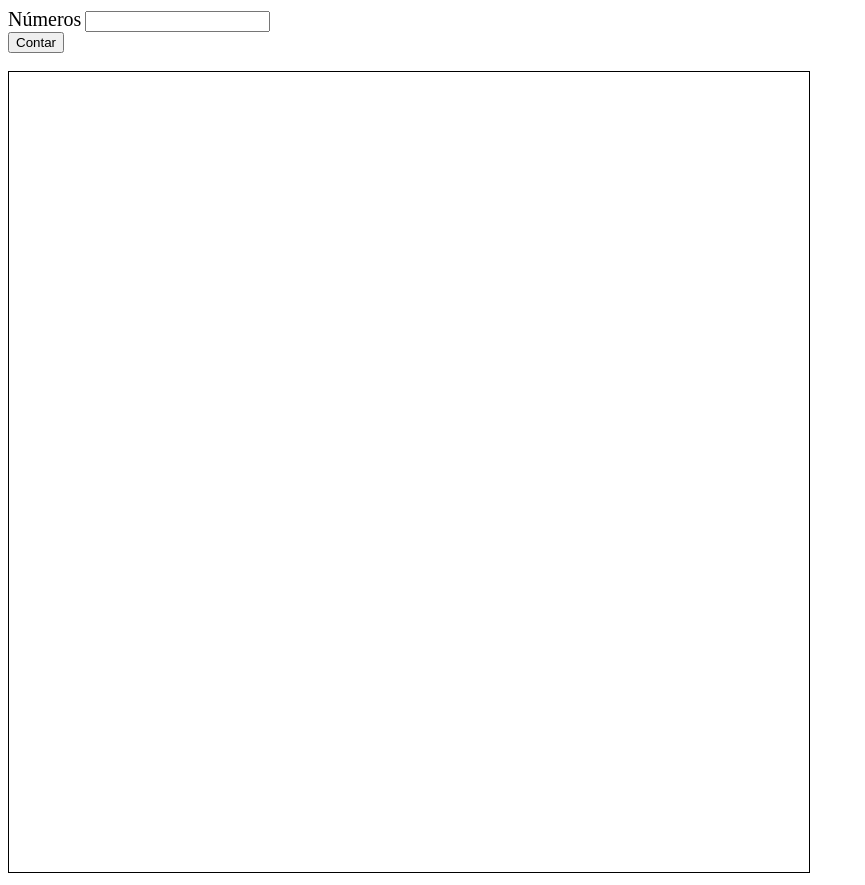
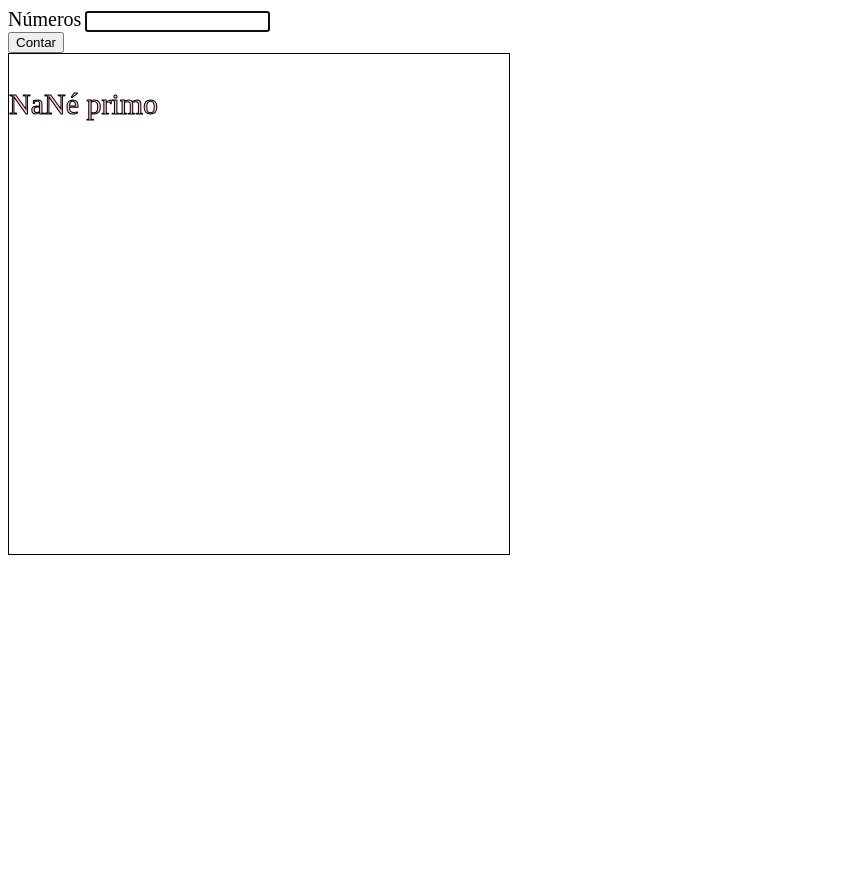
Before and after one commit to felisbertoo/teste-primos, a plain HTML site: page primo.html in a window 1280 px wide. Both pictures are taken after a click on the button "Contar". Shown: the whole page, without its empty margins (0-865 px from the left). After the commit the page ends 800 px from the top, so only its background shows below. Drawn offline with Linux system fonts and the light colour scheme.

Commit message:
codigo de verificação de numero primo

```diff
--- a/primo.html
+++ b/primo.html
@@ -1,13 +1,7 @@
 <!DOCTYPE html>
-<!--Nesta observação vocês devem colocar os nomes dos alunos que ajudaram na atividade.
-Um aluno por linha e coloque o nome completo, o respectiv número e a turma.
-Nome:                                       nº:         Turma:
-Nome:                                       nº:         Turma:
-Nome:                                       nº:         Turma:
-Nome:                                       nº:         Turma:
-Nome:                                       nº:         Turma:
-Nome:                                       nº:         Turma:
-Nome:                                       nº:         Turma:              -->
+<!-- Nome:  Guilherme Felisberto Reis                                 Turma: 3 A   -->
+
+
 <html lang="pt-BR">
   <head>
     <title>exercício sobre estrutura condicional</title>
@@ -17,9 +11,9 @@ Nome:                                       nº:         Turma:              -->
         var canvas = document.getElementById("meuCanvas");
         if (canvas.getContext) {
           var cntxt = canvas.getContext("2d");
-          var maxWidth = 770;
-          var lineHeight = 35;
-          var x = (canvas.width - maxWidth) / 2;
+          var maxWidth = 500;
+          var lineHeight = 20;
+          var x = (canvas.width - maxWidth)/ 2;
           var y = 60;
 
           var N1 = parseInt(document.getElementById("Numero1").value, 10);
@@ -31,7 +25,28 @@ Nome:                                       nº:         Turma:              -->
         }
       }
       function ContarMostrarNumeros(cntxt, N1, x, y) {
+        line =""
+      R= N1+ "é primo "
+      if (N1 < 2 ||(N1 % 2 ==0 && N1!=2) ){
 
+      R= N1+ " nao é primo "
+      }
+        else {
+        var c =3
+        while (c <= N1/2 ){
+
+          if (N1% c==0){
+      R = N1+ "nao é primo"
+          } else {
+      R = N1 + "é primo "
+
+    }
+        }
+      }
+
+
+
+      line= line + R
 
 
 
@@ -46,13 +61,13 @@ Nome:                                       nº:         Turma:              -->
   <body>
     <div>
       <label style="font-size: 20px">Números</label>
-      <input type="text" id="Numero1" autofocus /><br />
+      <input type="text" id="Numero1" autofocus /> <br>
 
-      <button onclick="contar()">Contar</button><br /><br />
+      <button onclick="contar()">Contar</button> <br>
       <canvas
         id="meuCanvas"
-        width="800"
-        height="800"
+        width="500"
+        height="500"
         style="border: 1px solid #000000; background-color: white"
       ></canvas>
     </div>
```
